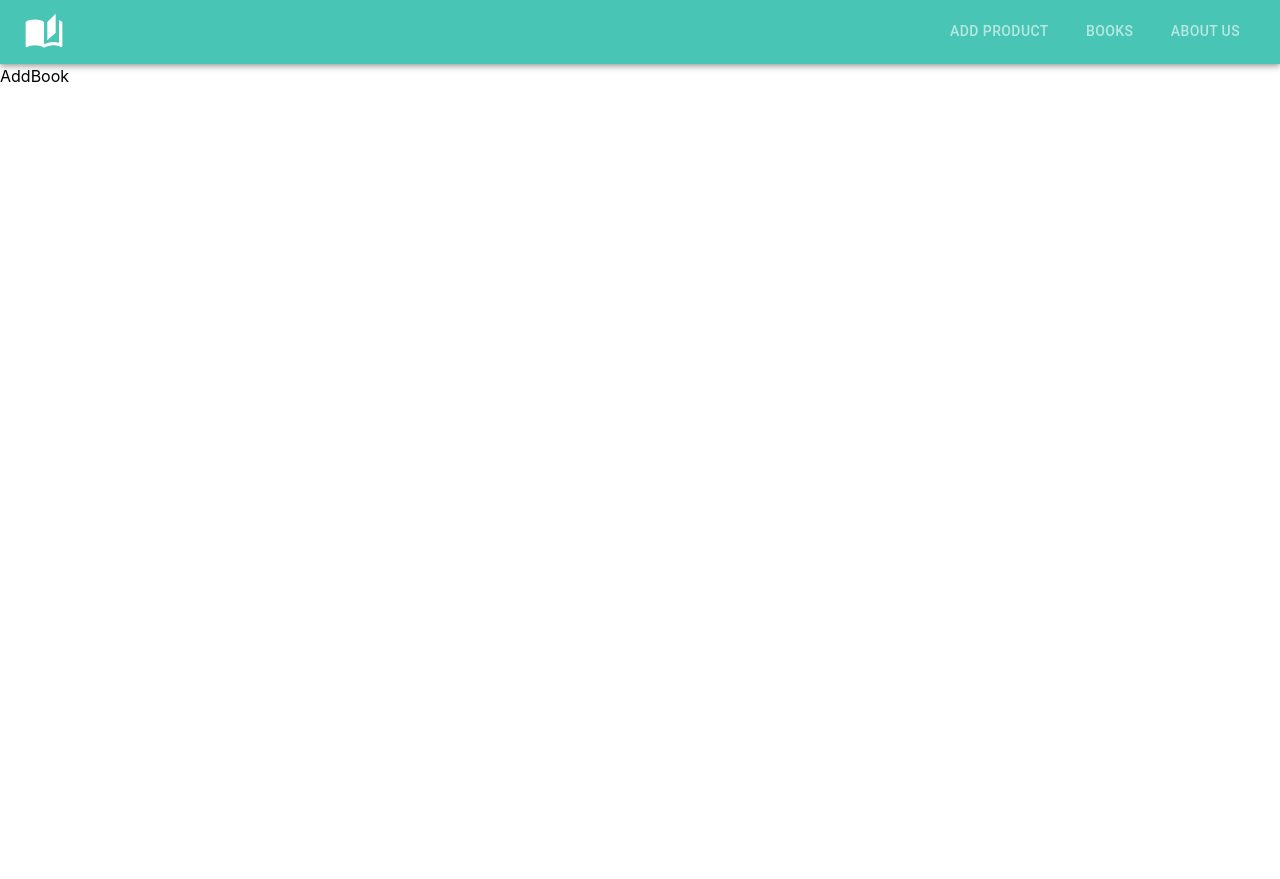
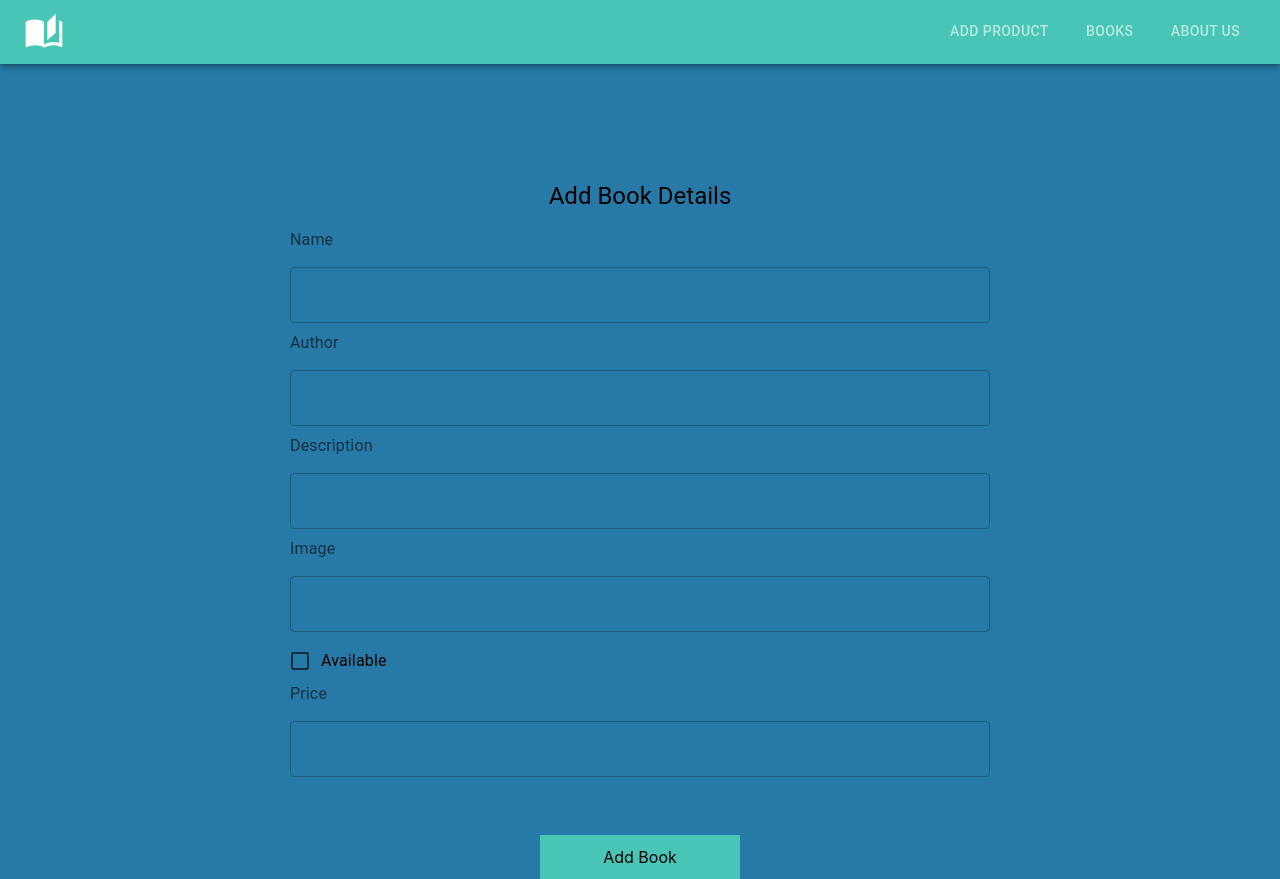
Before and after one commit to rohancollage07/BookStore, a React (Create React App) app in the folder book-store/: page /add in a window 1280 px wide. Before the commit the page ends 800 px from the top, so only its background shows below. Built offline with nearby package versions, Linux system fonts and the light colour scheme.

Commit message:
CRUD project Done

```diff
--- a/book-store/src/App.js
+++ b/book-store/src/App.js
@@ -6,6 +6,7 @@ import AddBook from './components/AddBook'
 import About from './components/About'
 import Books from './components/Book/Books'
 import React from "react";
+import BookDetail from "./components/Book/BookDetail";
 
 function App() {
   return <React.Fragment>
@@ -18,6 +19,7 @@ function App() {
         <Route path="/add" element= {<AddBook/>} exact />
         <Route path="/about" element= {<About/>} exact/>
         <Route path="/books" element= {<Books/>} exact/>
+        <Route path="/books/:id" element= {<BookDetail/>} exact/>
 
 
       </Routes>
--- a/book-store/src/components/About.js
+++ b/book-store/src/components/About.js
@@ -1,8 +1,18 @@
+import { Box, Typography } from '@mui/material'
 import React from 'react'
 
 const About = () => {
   return (
-    <div>About</div>
+    <div>
+      <Box margin={15} display={'flex'} flexDirection={'column'} alignItems={'center'}>
+        <Typography sx={{fontFamily : 'fantasy'}} variant='h2'>
+          This is a CRUD Application
+        </Typography>
+        <Typography variant='h3'>
+          By Rohan Dongre
+        </Typography>
+      </Box>
+    </div>
   )
 }
 
--- a/book-store/src/components/AddBook.js
+++ b/book-store/src/components/AddBook.js
@@ -1,9 +1,80 @@
-import React from 'react'
+import { Button } from '@mui/base'
+import { FormLabel, TextField , Box, FormControlLabel, Checkbox, Typography} from '@mui/material'
+import axios from 'axios'
+import React,{ useState } from 'react'
+import { useNavigate } from 'react-router-dom'
+import './Book/Book.css'
 
 const AddBook = () => {
-  return (
-    <div>AddBook</div>
-  )
+  const history = useNavigate()
+  const [inputs, setInputs] = useState({
+    name : "",
+    description : "",
+    price: "",
+    author : "",
+    image: ""
+  })
+
+  const [checked, setChecked] = useState()
+
+  const handleChange = (e) => {
+    setInputs((prevState) => ({
+      ...prevState,
+      [e.target.name]: e.target.value
+    }))
+  }
+
+  const sendRequest = async() => {
+    axios.post("http://localhost:5000/books", {
+      name : String(inputs.name),
+      author : String(inputs.author),
+      description : String(inputs.description),
+      price : Number(inputs.price)
+      ,image : String(inputs.image),
+      available : Boolean(checked)
+    }).then(res => res.data)
+  }
+
+  const handleSubmit = (e) => {
+    e.preventDefault();
+    console.log(inputs, checked);
+    sendRequest().then(() => history('/books'))
+  }
+  return <form onSubmit={handleSubmit}>
+    <Box
+    display = 'flex'
+    flexDirection = "column"
+    justifyContent = {"center"}
+    maxWidth = {700}
+    alignContent={'center'}
+    alignSelf="center"
+    marginLeft={"auto"}
+    marginRight="auto"
+    marginTop={"100px"}
+
+    >
+    <Typography margin={2} variant='h5' align='center'>Add Book Details</Typography>
+    <FormLabel>Name</FormLabel>
+    <TextField value={inputs.name} onChange={handleChange} margin='normal' fullWidth variant='outlined' name='name'/>
+
+    <FormLabel>Author</FormLabel>
+    <TextField value={inputs.author} onChange={handleChange} margin='normal' fullWidth variant='outlined' name='author'/>
+
+    <FormLabel>Description</FormLabel>
+    <TextField value={inputs.description} onChange={handleChange} margin='normal' fullWidth variant='outlined' name='description'/>
+
+<FormLabel>Image</FormLabel>
+    <TextField value={inputs.image} onChange={handleChange} margin='normal' fullWidth variant='outlined' name='image'/>
+    <FormControlLabel  control={<Checkbox checked={checked} onChange={() => setChecked(!checked)} />} label="Available" />
+
+    <FormLabel>Price</FormLabel>
+    <TextField value={inputs.price} onChange={handleChange} type='number' margin='normal' fullWidth variant='outlined' name='price'/>
+
+    {/* <FormLabel>Name</FormLabel>
+    <TextField  margin='normal' fullWidth variant='outlined' name='name'/> */}
+  <Button className='button-add' align='center' variant= "contained" type='submit'>Add Book</Button>
+  </Box>
+  </form>
 }
 
 export default AddBook
--- /dev/null
+++ b/book-store/src/components/Book/Book.css
@@ -0,0 +1,79 @@
+body{
+  background-color: #2779a7;
+}
+
+ul {
+  display: flex;
+  flex-direction: row;
+  align-content: center;
+  justify-content: flex-start;
+  flex-wrap: wrap;
+}
+li {
+  padding: 5px;
+  margin: 50px 85px;
+  width: 300px;
+  max-width: 400px;
+  max-height: 600px;
+  list-style-type: none;
+  justify-content: flex-start;
+}
+
+.card {
+  margin: auto;
+  padding: 5px;
+  height: 100%;
+  width: 100%;
+  box-shadow: 5px 5px 10px #ccc;
+  /* display: flex; */
+  flex-direction: column;
+  justify-content: center;
+  align-items: flex-start;
+  align-content: flex-start;
+}
+.card > img {
+
+  width: 100%;
+  height: 50%;
+}
+.card article {
+  padding-top: 20px;
+  padding-bottom: 10px;
+  padding-left: 20px;
+
+
+
+}
+.card h3 {
+  padding-bottom: 10px;
+  padding-left: 20px;
+
+}
+.card h2 {
+  margin-top: 10px;
+  padding-bottom: 10px;
+  padding-left: 20px;
+
+}
+.card p {
+  padding: 3x;
+  padding-left: 20px;
+
+  /* font-size: 10px; */
+}
+
+.button-add{
+ margin-top: 50px;
+ padding: 10px;
+ background-color: #49c5b6;
+ width: 200px;
+
+margin-left: 250px;
+
+
+}
+
+/* .UPDEL button{
+    padding-left: 20px;
+    margin-left: 80px;
+} */
--- a/book-store/src/components/Book/Book.js
+++ b/book-store/src/components/Book/Book.js
@@ -1,11 +1,17 @@
 import { Button } from '@mui/material';
 import React from 'react'
-
+import './Book.css'
+import { Link, useNavigate } from 'react-router-dom';
+import axios from 'axios';
 const Book = (props) => {
+  const history = useNavigate();
     const {_id, name, author, description, price, image, available} = props.book;
-
+  const deleteHandler = async() => {
+   await axios.delete(`http://localhost:5000/books/${_id}`)
+    .then(res => res.data).then(() => history("/")).then(() => history("/books"))
+  }
   return (
-    <div>
+    <div className='card'>
         <img src={image} alt={name}/>
         <article>By {author}</article>
         <h3>{name}</h3>
@@ -14,8 +20,11 @@ const Book = (props) => {
         <h2>
         Rs {price}
         </h2>
-        <Button>Update</Button>
-        <Button>Delete</Button>
+        <div className='UPDEl' style={{padding: "20px"}}>
+        <Button style={{color:'aliceblue'}}  LinkComponent={Link} to = {`/books/${_id}`}  sx = {{mt:"auto"}}>Update</Button>
+        <Button style={{color:'aliceblue'}}   onClick={deleteHandler} sx = {{mt:"auto"}}>Delete</Button>
+
+        </div>
 
     </div>
   )
--- a/book-store/src/components/Book/BookDetail.js
+++ b/book-store/src/components/Book/BookDetail.js
@@ -0,0 +1,86 @@
+import axios from 'axios';
+import React, {useEffect, useState} from 'react'
+import { FormLabel, TextField , Box, FormControlLabel, Checkbox, Button, Typography} from '@mui/material'
+import { useNavigate, useParams } from 'react-router-dom'
+
+const BookDetail = () => {
+  const [inputs, setInputs] = useState({})
+  const [checked, setChecked] = useState(false)
+  const id = useParams().id;
+  const history = useNavigate();
+  useEffect(() => {
+    const fetchHandler = async() =>{
+        await axios.get(`http://localhost:5000/books/${id}`)
+        .then((res) => (res.data)).then(data => setInputs(data.book))
+
+    };
+    fetchHandler();
+
+  }, [id]);
+
+  const sendRequest = async() => {
+    await axios.put(`http://localhost:5000/books/${id}`, {
+      name : String(inputs.name),
+      author : String(inputs.author),
+      description : String(inputs.description),
+      price : Number(inputs.price)
+      ,image : String(inputs.image),
+      available : Boolean(checked)
+    }).then(res => res.data)
+
+  }
+
+  const handleSubmit = (e) => {
+    e.preventDefault();
+    sendRequest().then(() => history("/books"))
+  }
+
+  const handleChange = (e) =>{
+    setInputs((prevState) => ({
+      ...prevState,
+      [e.target.name]: e.target.value
+    }))
+  }
+
+  return (
+    <div>
+      {inputs && (  <form onSubmit={handleSubmit}>
+    <Box
+    display = 'flex'
+    flexDirection = "column"
+    justifyContent = {"center"}
+    maxWidth = {700}
+    alignContent={'center'}
+    alignSelf="center"
+    marginLeft={"auto"}
+    marginRight="auto"
+    marginTop={"100px"}
+
+    >
+    <Typography variant='h5' align='center'>Update Book Details</Typography>
+    <FormLabel>Name</FormLabel>
+    <TextField value={inputs.name} onChange={handleChange} margin='normal' fullWidth variant='outlined' name='name'/>
+
+    <FormLabel>Author</FormLabel>
+    <TextField value={inputs.author} onChange={handleChange} margin='normal' fullWidth variant='outlined' name='author'/>
+
+    <FormLabel>Description</FormLabel>
+    <TextField value={inputs.description} onChange={handleChange} margin='normal' fullWidth variant='outlined' name='description'/>
+
+<FormLabel>Image</FormLabel>
+    <TextField value={inputs.image} onChange={handleChange} margin='normal' fullWidth variant='outlined' name='image'/>
+    <FormControlLabel  control={<Checkbox checked={checked} onChange={() => setChecked(!checked)} />} label="Available" />
+
+    <FormLabel>Price</FormLabel>
+    <TextField value={inputs.price} onChange={handleChange} type='number' margin='normal' fullWidth variant='outlined' name='price'/>
+
+    {/* <FormLabel>Name</FormLabel>
+    <TextField  margin='normal' fullWidth variant='outlined' name='name'/> */}
+  <Button variant= "contained" type='submit'>Update Book</Button>
+  </Box>
+  </form>)}
+    </div>
+  )
+}
+
+export default BookDetail
--- a/book-store/src/components/Book/Books.js
+++ b/book-store/src/components/Book/Books.js
@@ -1,5 +1,5 @@
 import React, { useEffect, useState } from "react";
-// import "./Book.css";
+import "./Book.css";
 import axios from "axios";
 import Book from "./Book";
 const URL = "http://localhost:5000/books";
@@ -17,7 +17,7 @@ const Books = () => {
       <ul>
         {books &&
           books.map((book, i) => (
-            <li key={i}>
+            <li className = 'book' key={i}>
               <Book book={book} />
             </li>
           ))}
--- a/book-store/src/components/Header.js
+++ b/book-store/src/components/Header.js
@@ -12,9 +12,12 @@ const Header = () => {
        sx={{backgroundColor: " #49c5b6"}}
        position="sticky">
         <Toolbar>
-          <Typography>
+          <NavLink to= '/'>
+<Typography>
             <AutoStoriesIcon  sx={{fontSize : "2.5rem"}}/>
           </Typography>
+          </NavLink>
+
           <Tabs
             sx={{ml:"auto"}}
             indicatorColor="primary"
--- a/book-store/src/components/Home.js
+++ b/book-store/src/components/Home.js
@@ -1,9 +1,22 @@
-import React from 'react'
+import { Button, Typography, Box } from "@mui/material";
+import React from "react";
+import { Link } from "react-router-dom";
 
 const Home = () => {
   return (
-    <div>Home</div>
-  )
-}
+    <div>
+      <Box display="flex" flexDirection="column" alignItems="center">
+        <Button
+          LinkComponent={Link}
+          to="/books"
+          sx={{ marginTop: 15, background: "#2779a7" }}
+          variant="contained"
+        >
+          <Typography variant="h3">View All Books</Typography>
+        </Button>
+      </Box>
+    </div>
+  );
+};
 
-export default Home
+export default Home;
```
